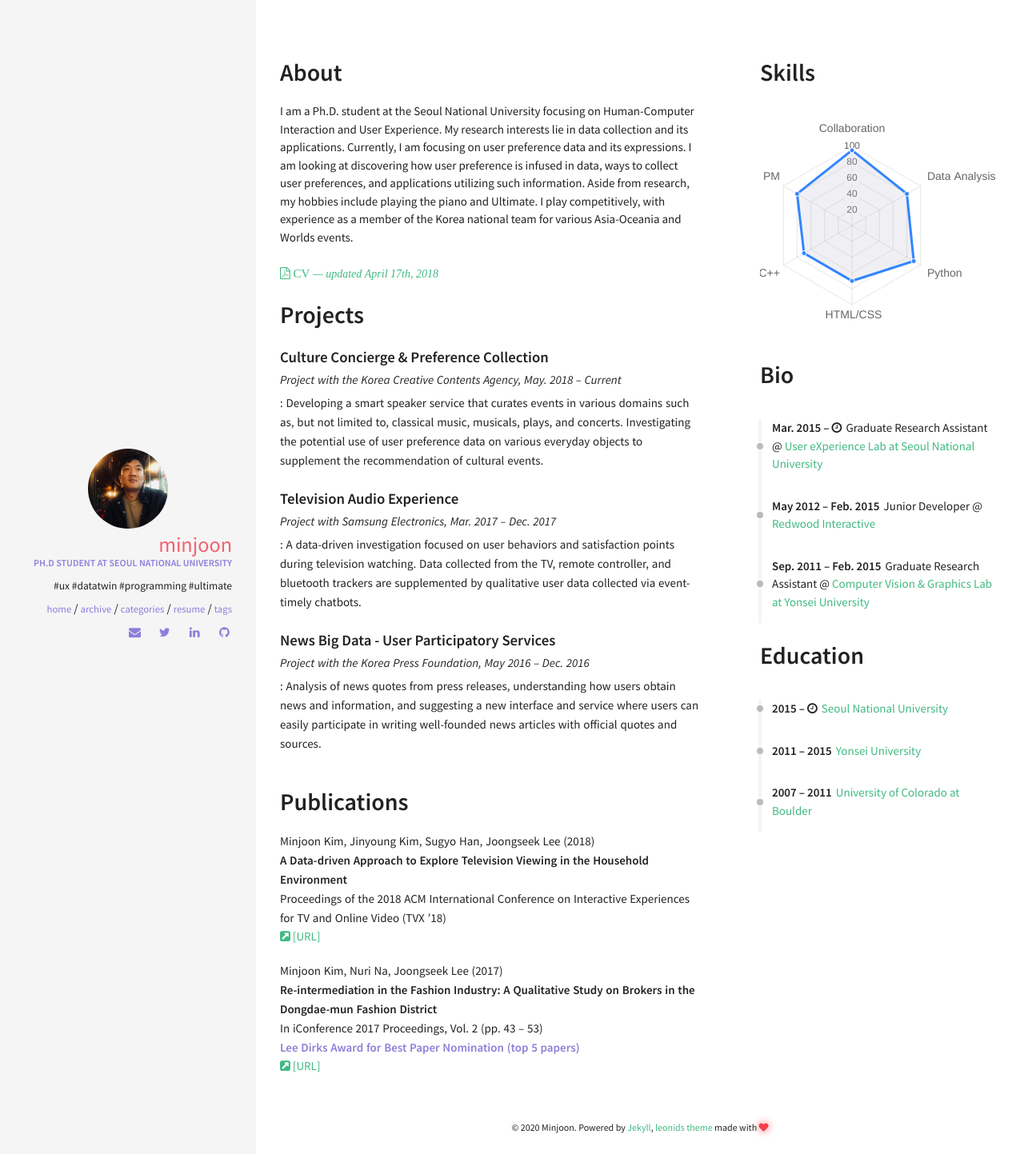
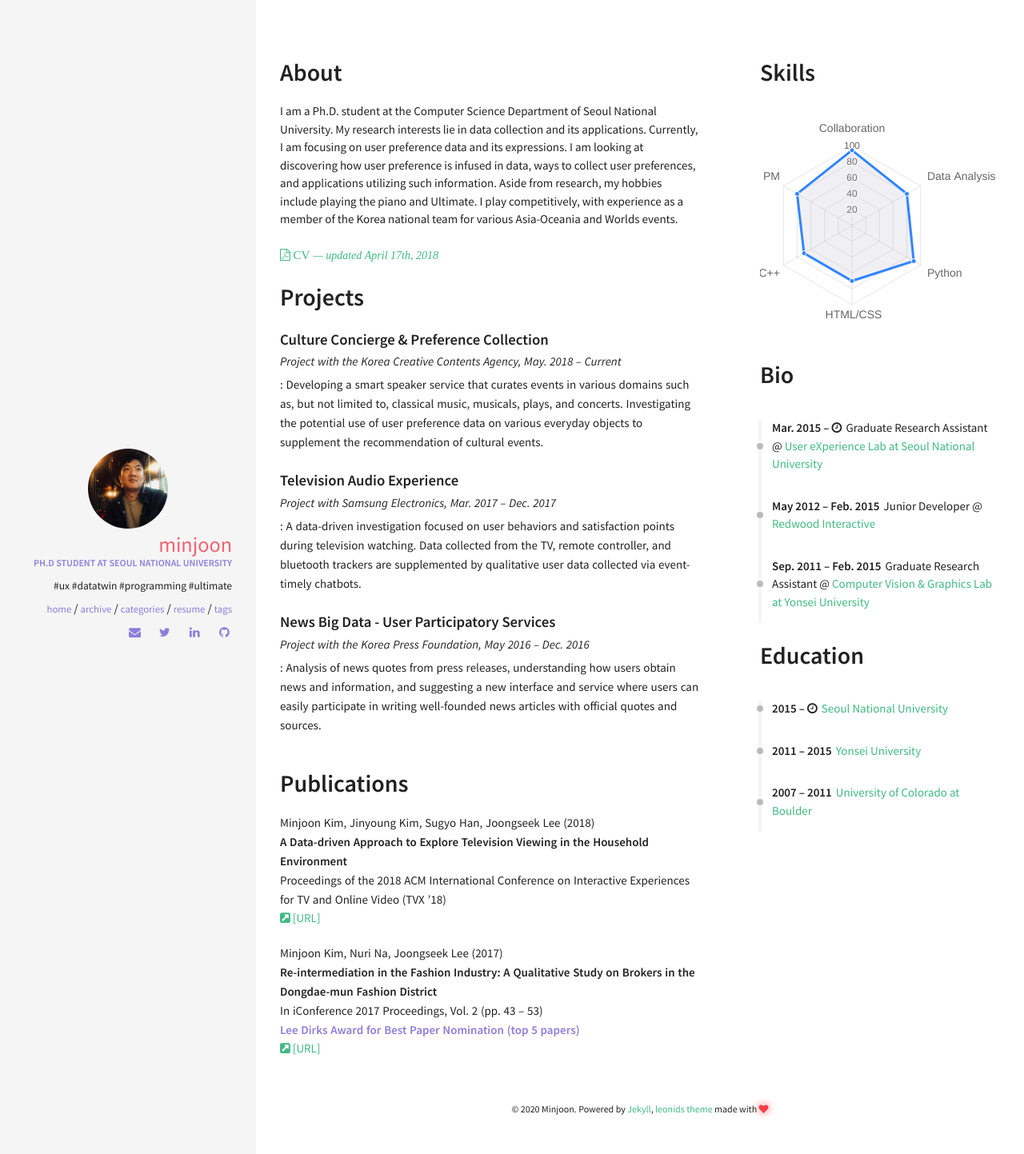
Before and after one commit to minjoonkim/minjoonkim.github.io, a Jekyll site: the page built from resume.html, in a window 1280 px wide. Shown: the whole page at 80% size. Built offline with Jekyll 4.4.1, drawn with Linux system fonts in a browser that asks for light colours; nearby versions of some CDN libraries.

Commit message:
Update about.html

```diff
--- a/_includes/sections/about.html
+++ b/_includes/sections/about.html
@@ -1,7 +1,7 @@
 <h1><span data-i18n="skills.my_skills">About</span></h1>
 
 <div>
-    I am a Ph.D. student at the Seoul National University focusing on Human-Computer Interaction and User Experience. My research interests lie in data collection and its applications. Currently, I am focusing on user preference data and its expressions. I am looking at discovering how user preference is infused in data, ways to collect user preferences, and applications utilizing such information. Aside from research, my hobbies include playing the piano and Ultimate. I play competitively, with experience as a member of the Korea national team for various Asia-Oceania and Worlds events.
+    I am a Ph.D. student at the Computer Science Department of Seoul National University. My research interests lie in data collection and its applications. Currently, I am focusing on user preference data and its expressions. I am looking at discovering how user preference is infused in data, ways to collect user preferences, and applications utilizing such information. Aside from research, my hobbies include playing the piano and Ultimate. I play competitively, with experience as a member of the Korea national team for various Asia-Oceania and Worlds events.
 
     <br \><br \> <a href="https://www.dropbox.com/s/x39i9fiy8q0bgmd/cv_0417_2018.pdf?dl=0" target="_blank" style="font-weight: 700;"><i class="fa fa-file-pdf-o">  CV <span style="font-style: italic; font-size: 14px">&mdash; updated April 17th, 2018</span></i></a>
 </div>
```
